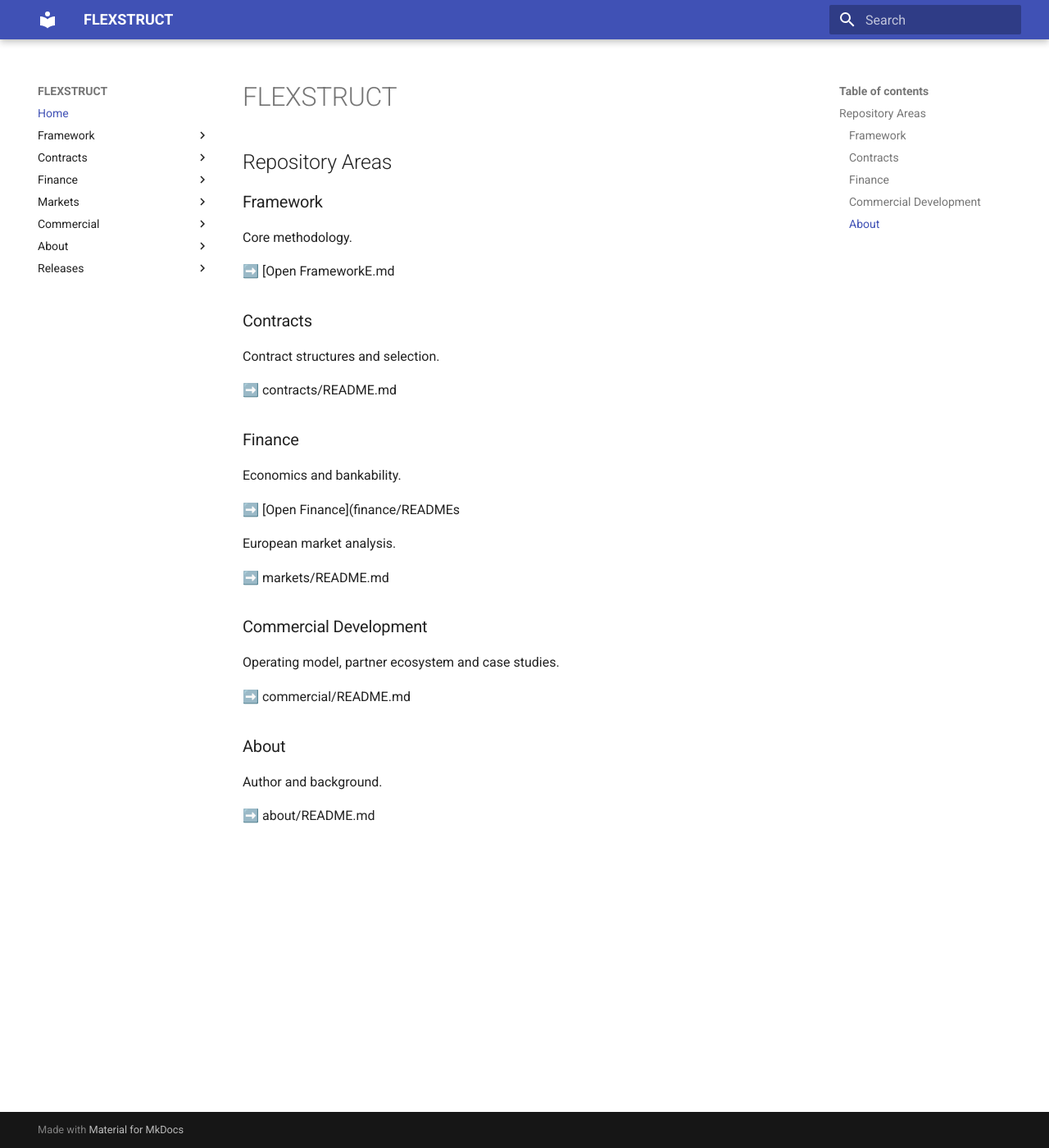
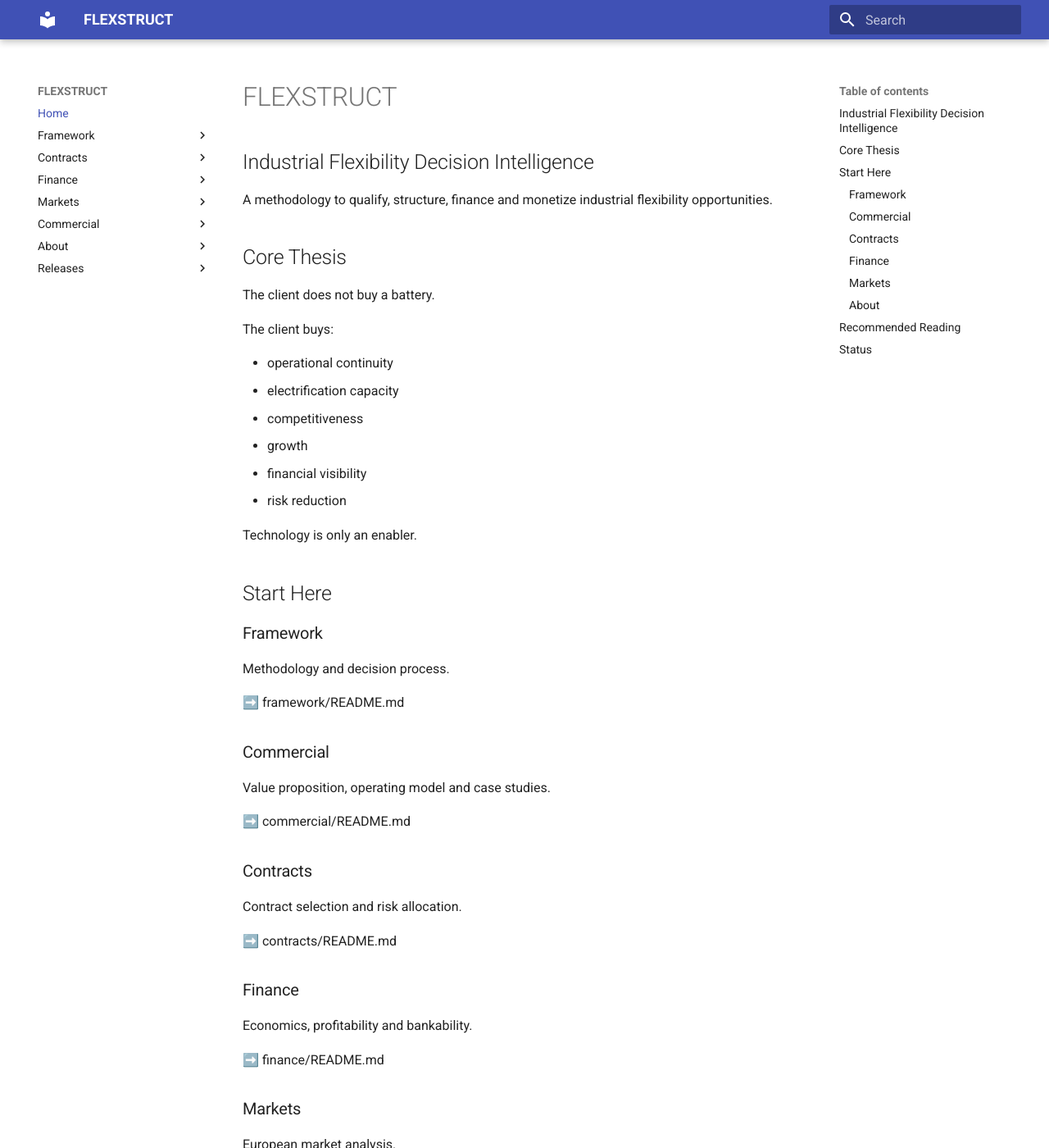
Before and after one commit to edumascarell/Flexstruct, an MkDocs documentation site: the page built from docs/index.md, in a window 1280 px wide and 1400 px high. Shown: the whole window at 82% size. Built offline with MkDocs 1.6.1 and Material for MkDocs 9.7.7, drawn with Linux system fonts in a browser that asks for light colours; some of the changed text lies outside the part shown.

Commit message:
Update index.md

```diff
--- a/docs/index.md
+++ b/docs/index.md
@@ -1,37 +1,72 @@
 # FLEXSTRUCT
 
-## Repository Areas
+## Industrial Flexibility Decision Intelligence
+
+A methodology to qualify, structure, finance and monetize industrial flexibility opportunities.
+
+## Core Thesis
+
+The client does not buy a battery.
+
+The client buys:
+
+- operational continuity
+- electrification capacity
+- competitiveness
+- growth
+- financial visibility
+- risk reduction
+
+Technology is only an enabler.
+
+## Start Here
 
 ### Framework
 
-Core methodology.
+Methodology and decision process.
 
-➡️ [Open FrameworkE.md
+➡️ framework/README.md
+
+### Commercial
+
+Value proposition, operating model and case studies.
+
+➡️ commercial/README.md
 
 ### Contracts
 
-Contract structures and selection.
+Contract selection and risk allocation.
 
 ➡️ contracts/README.md
 
 ### Finance
 
-Economics and bankability.
+Economics, profitability and bankability.
 
-➡️ [Open Finance](finance/READMEs
+➡️ finance/README.md
+
+### Markets
 
 European market analysis.
 
 ➡️ markets/README.md
 
-### Commercial Development
-
-Operating model, partner ecosystem and case studies.
-
-➡️ commercial/README.md
-
 ### About
 
-Author and background.
+Author and framework background.
 
 ➡️ about/README.md
+
+## Recommended Reading
+
+1. Framework
+2. Commercial
+3. Contracts
+4. Finance
+5. Markets
+
+## Status
+
+FLEXSTRUCT V1.1
+
+Released
```
